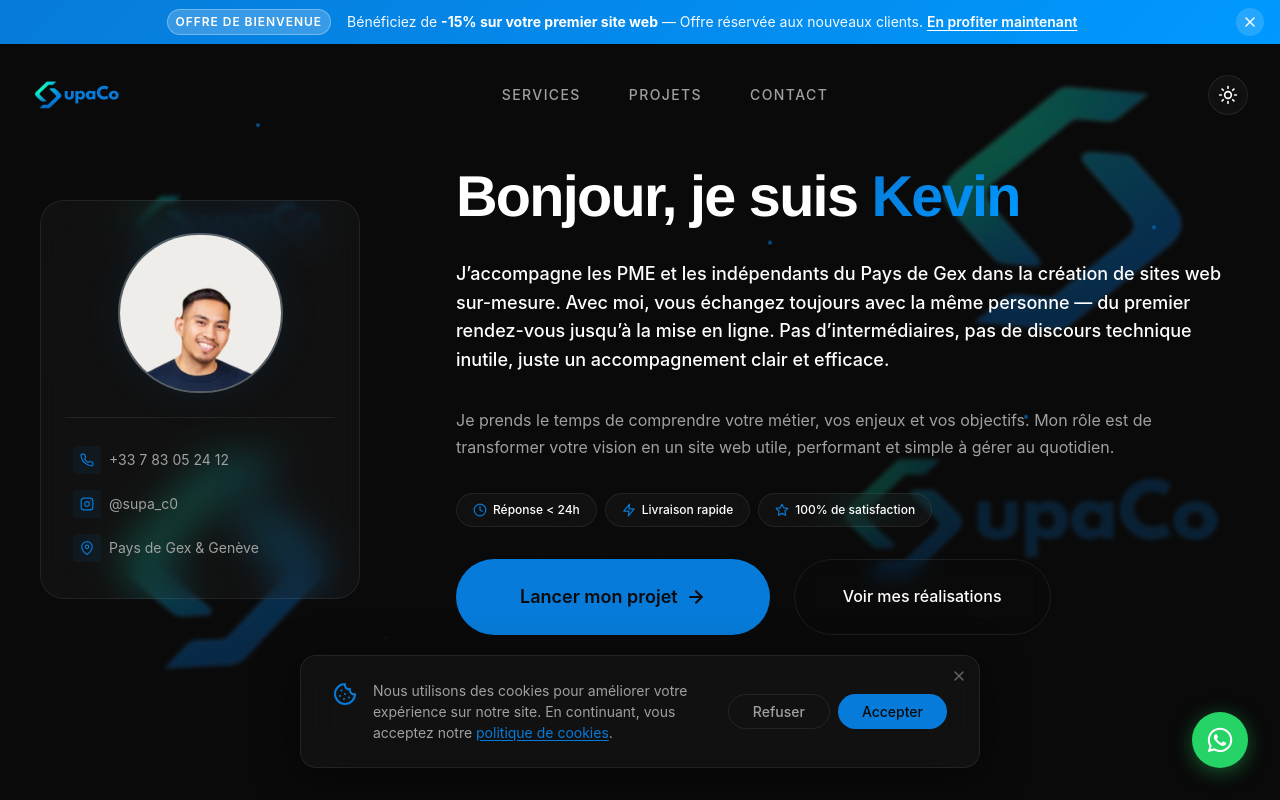
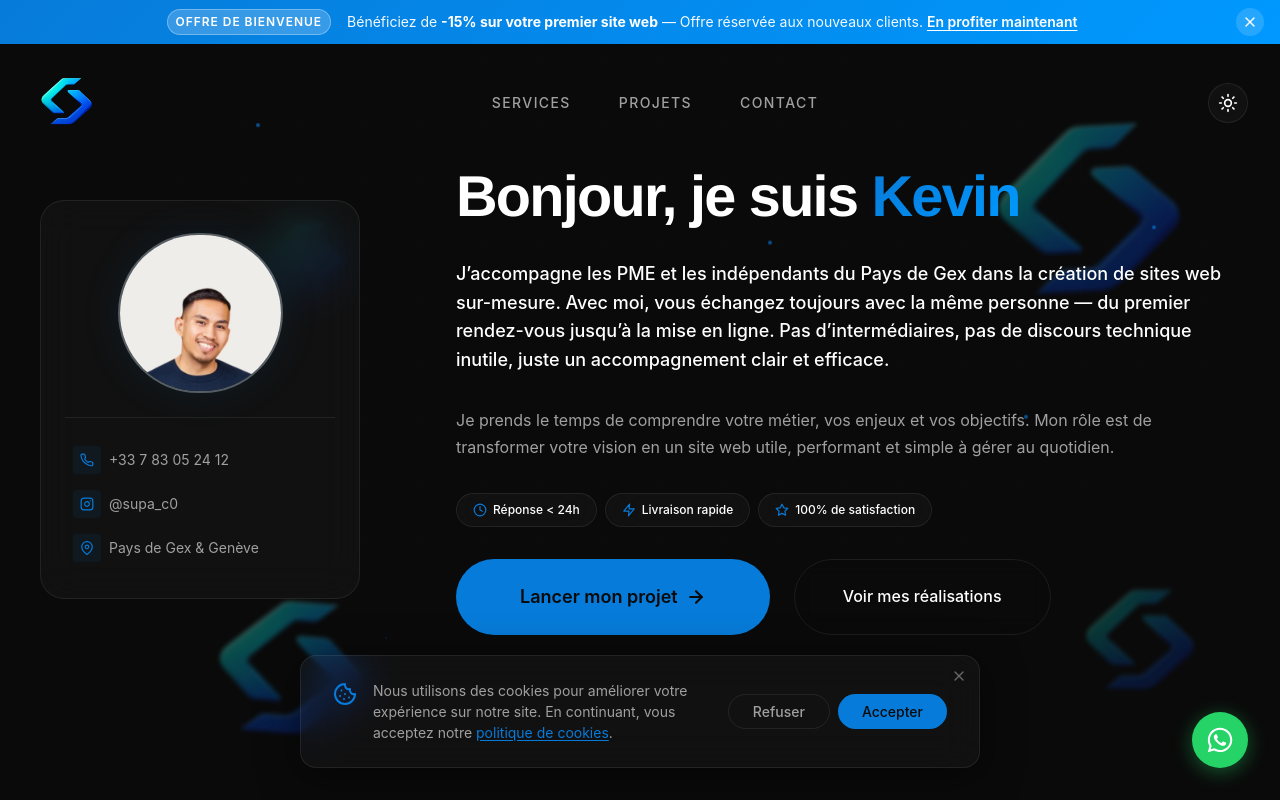
Before and after one commit to SupaKd/supaco, a React (Vite) app: page / in a window 1280 px wide. Shown: the top 800 px of the page. Built offline with nearby package versions, Linux system fonts and the light colour scheme; a web font is replaced by a local one.

Commit message:
optimisation

```diff
--- a/src/components/Hero.jsx
+++ b/src/components/Hero.jsx
@@ -72,7 +72,7 @@ const Hero = memo(() => {
       {/* Logos flottants en arrière-plan */}
       <div className="hero__bg-logos">
         <img
-          src="/android-chrome-512x512.png"
+          src="/logo2026.png"
           alt=""
           width="300"
           height="300"
@@ -81,7 +81,7 @@ const Hero = memo(() => {
           className="hero__bg-logo hero__bg-logo--1"
         />
         <img
-          src="/android-chrome-512x512.png"
+          src="/logo2026.png"
           alt=""
           width="250"
           height="250"
@@ -90,7 +90,7 @@ const Hero = memo(() => {
           className="hero__bg-logo hero__bg-logo--2"
         />
         <img
-          src="/newlogo.png"
+          src="/logo2026.png"
           alt=""
           width="200"
           height="60"
@@ -99,7 +99,7 @@ const Hero = memo(() => {
           className="hero__bg-logo hero__bg-logo--3"
         />
         <img
-          src="/newlogo.png"
+          src="/logo2026.png"
           alt=""
           width="200"
           height="60"
--- a/src/components/Navbar.jsx
+++ b/src/components/Navbar.jsx
@@ -112,7 +112,7 @@ const Navbar = () => {
       >
         <div className="navbar__container">
           <a href="/" className="navbar__logo">
-            <img src="/newlogo.png" alt="logo" loading="eager" />
+            <img src="/logo2026.png" alt="logo" loading="eager" />
           </a>
 
           <div className="navbar__menu">
--- a/src/styles/components/_hero.scss
+++ b/src/styles/components/_hero.scss
@@ -64,13 +64,13 @@
     pointer-events: none;
 
     @media (prefers-reduced-motion: no-preference) {
-      animation: float 20s ease-in-out infinite;
+      animation: float 10s ease-in-out infinite;
     }
 
     &--1 {
       top: 10%;
       right: 5%;
-      width: 300px;
+      width: 250px;
       height: auto;
       animation-delay: 0s;
 
@@ -80,15 +80,15 @@
 
       @include mobile {
         width: 150px;
-        top: 5%;
-        right: -10%;
+        top: 40%;
+        right: 10%;
       }
     }
 
     &--2 {
-      bottom: 15%;
-      left: 8%;
-      width: 250px;
+      bottom: 1%;
+      left: 15%;
+      width: 200px;
       height: auto;
       animation-delay: -7s;
 
@@ -98,16 +98,16 @@
 
       @include mobile {
         width: 120px;
-        bottom: 10%;
-        left: -5%;
+        bottom: 1%;
+        left: 15%;
       }
     }
 
     &--3 {
-      top: 50%;
-      left: 65%;
+      bottom: 10%;
+      right: 5%;
       transform: translate(-50%, -50%);
-      width: 400px;
+      width: 150px;
       height: auto;
       opacity: 0.2;
       animation-delay: -14s;
@@ -118,12 +118,14 @@
 
       @include mobile {
         width: 200px;
+        bottom: 20%;
+        width: 100px;
       }
     }
     &--4 {
-      top: 20%;
-      left: 10%;
-      width: 200px;
+      top: 25%;
+      left: 20%;
+      width: 100px;
       height: auto;
       animation-delay: -10s;
 
--- a/src/styles/components/_navbar.scss
+++ b/src/styles/components/_navbar.scss
@@ -42,7 +42,7 @@
   }
 
   img {
-    width: 90px;
+    width: 70px;
     height: auto;
     cursor: pointer;
     transition: transform 0.3s ease;
```
Also changed, not shown: public/logo2026.png (added).
